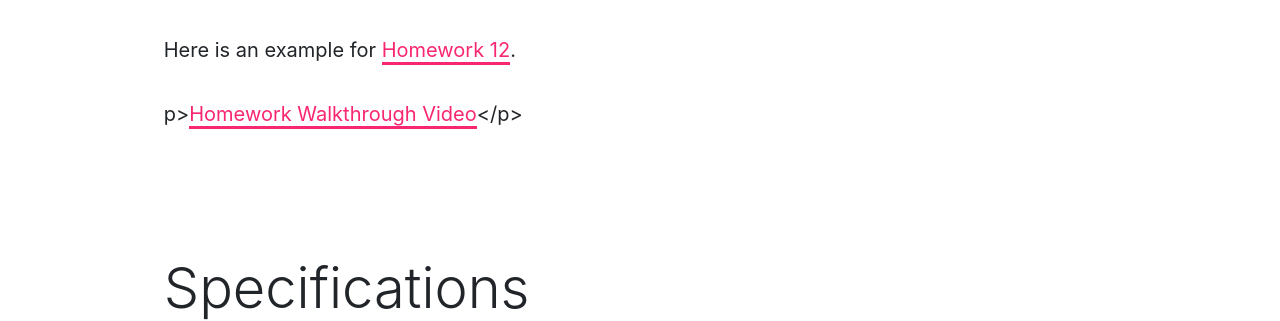
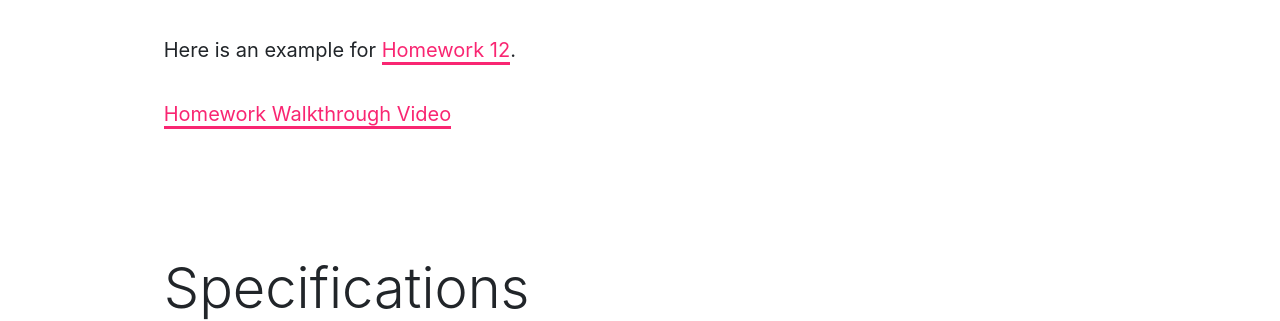
Before and after one commit to Montana-Media-Arts/120_CreativeCoding1-Spring2021, a Jekyll site: the page built from modules/week-12/_posts/2017-01-30-homework.md, in a window 1280 px wide. Shown: the part 643-964 px from the top of the page. Built offline with Jekyll 4.4.1, drawn with Linux system fonts in a browser that asks for light colours; nearby versions of some CDN libraries.

```diff
--- a/modules/week-12/_posts/2017-01-30-homework.md
+++ b/modules/week-12/_posts/2017-01-30-homework.md
@@ -10,7 +10,7 @@ For this homework, you are going to alter your spore-like game by defining funct
 
 Here is an example for <a href="https://github.com/Montana-Media-Arts/120_CreativeCoding1-Fall2020-Samples/tree/master/Homework-12-Example" target="_new">Homework 12</a>.
 
-p><a href="://youtu.be/FGzyw7Jtyq4" data-lity>Homework Walkthrough Video</a></p>
+<p><a href="//youtu.be/FGzyw7Jtyq4" data-lity>Homework Walkthrough Video</a></p>
 
 ## Specifications
 
@@ -24,5 +24,5 @@ p><a href="://youtu.be/FGzyw7Jtyq4" data-lity>Homework Walkthrough Video</a></p>
 8. If the player gets to the exit, call the "you win" function.
 9. Your draw() function should contain only function calls along with the background function.
 10. Ignore all collisions.
-11. Complete the <a href="https://kahoot.it/challenge/09307270?challenge-id=84387498-97d5-4d82-ae4e-eabb1c94cf58_1604152693227" target="_new">Kahoot Challenge</a>, take a screenshot and upload it to your repository.
+11. Complete the <a href="https://kahoot.it/challenge/09189653?challenge-id=84387498-97d5-4d82-ae4e-eabb1c94cf58_1616473698752" target="_new">Kahoot Challenge</a>, take a screenshot and upload it to your repository.
 12. Submit your repository link to Moodle.
```
